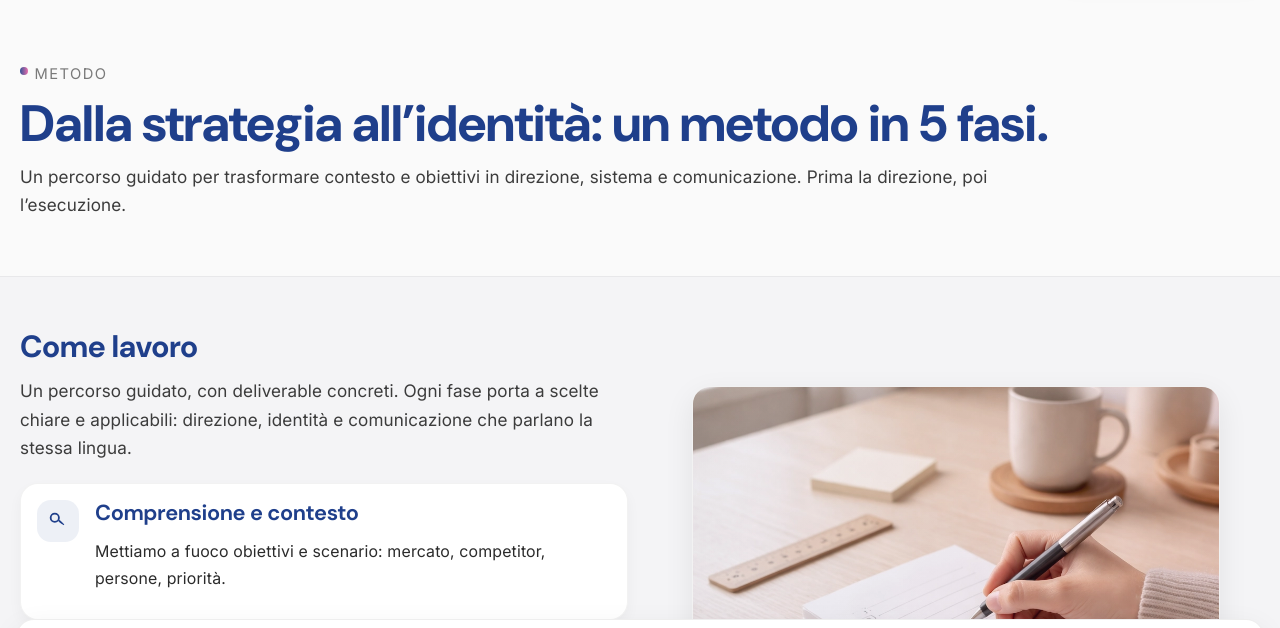
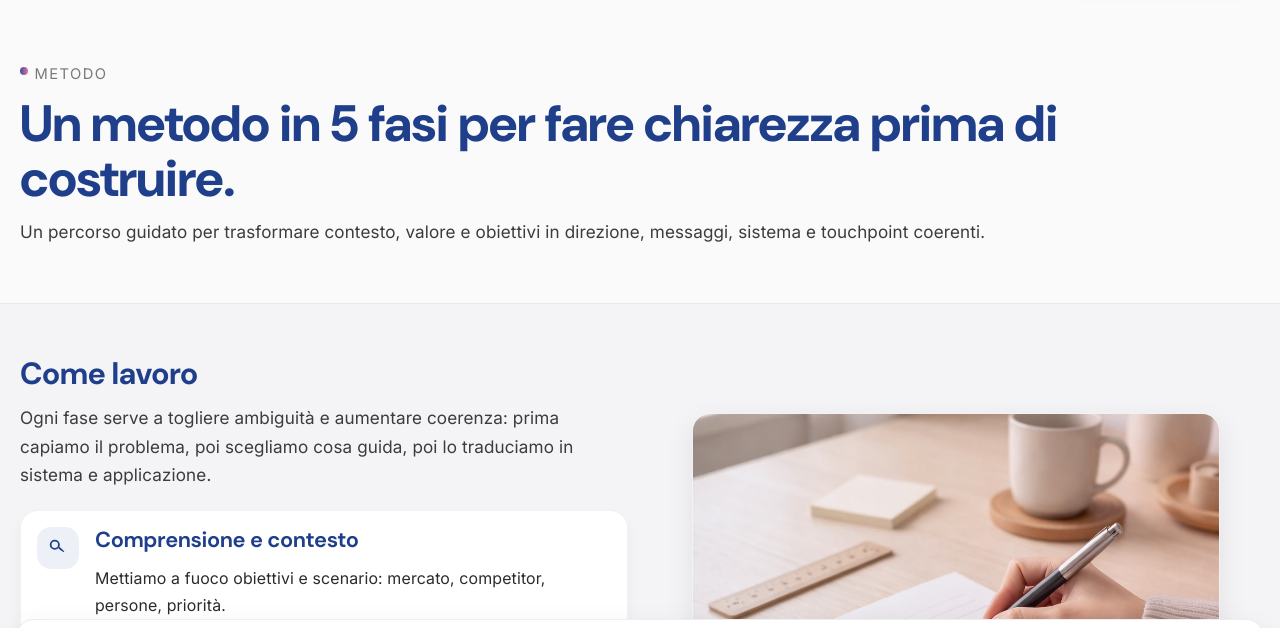
Before and after one commit to chiaravilla13/chiaramv.com, a plain HTML site: page metodo.html in a window 1280 px wide. Shown: the part 100-728 px from the top of the page. Drawn offline with Linux system fonts and the light colour scheme.

Commit message:
Update metodo.html

```diff
--- a/metodo.html
+++ b/metodo.html
@@ -4,16 +4,17 @@
   <meta charset="utf-8" />
   <meta name="viewport" content="width=device-width, initial-scale=1" />
 
-  <title>Metodo | Chiara M. Villa</title>
-  <meta name="description" content="Metodo strategico in 5 fasi: analisi di mercato, direzione, identità, brandbook e strategia di comunicazione." />
+ <title>Metodo di brand clarity in 5 fasi | Chiara M. Villa</title>
+<meta name="description" content="Un metodo in 5 fasi per chiarire posizionamento, messaggi, identità e touchpoint: dalla lettura del contesto alla costruzione di un sistema coerente." />
 
-  <link rel="canonical" href="https://chiaramv.com/metodo.html" />
-
-  <meta property="og:title" content="Metodo | Chiara M. Villa" />
-  <meta property="og:description" content="Un percorso in 5 fasi per costruire brand solidi: analisi → direzione → identità → brandbook → comunicazione." />
+<meta property="og:title" content="Metodo di brand clarity in 5 fasi | Chiara M. Villa" />
+<meta property="og:description" content="Analisi, scelte, messaggi, sistema e applicazione: un metodo per fare chiarezza prima di produrre." />
 <meta property="og:type" content="website" />
 <meta property="og:url" content="https://chiaramv.com/metodo.html" />
 <meta property="og:image" content="https://chiaramv.com/assets/img/og-image.webp" />
+<meta property="og:site_name" content="Chiara M. Villa" />
+
+  <link rel="canonical" href="https://chiaramv.com/metodo.html" />
 
   <!-- Favicon -->
   <link rel="icon" href="assets/icons/favicon.svg" type="image/svg+xml">
@@ -57,10 +58,10 @@
     <section class="hero">
       <div class="container">
         <p class="kicker">Metodo</p>
-        <h1>Dalla strategia all’identità: un metodo in 5 fasi.</h1>
+<h1>Un metodo in 5 fasi per fare chiarezza prima di costruire.</h1>
 <p class="lead" style="max-width:90ch;">
-          Un percorso guidato per trasformare contesto e obiettivi in direzione, sistema e comunicazione.
-          Prima la direzione, poi l’esecuzione.
+  Un percorso guidato per trasformare contesto, valore e obiettivi in direzione,
+  messaggi, sistema e touchpoint coerenti.
 </p>
       </div>
     </section>
@@ -73,8 +74,8 @@
           <div class="content reveal">
             <h2>Come lavoro</h2>
            <p class="lead" style="max-width:75ch;">
-              Un percorso guidato, con deliverable concreti. Ogni fase porta a scelte chiare e applicabili:
-              direzione, identità e comunicazione che parlano la stessa lingua.
+  Ogni fase serve a togliere ambiguità e aumentare coerenza:
+  prima capiamo il problema, poi scegliamo cosa guida, poi lo traduciamo in sistema e applicazione.
 </p>
 
             <div class="steps" aria-label="Principi del metodo">
```
Lines whose indentation alone changed are shown as unchanged.
